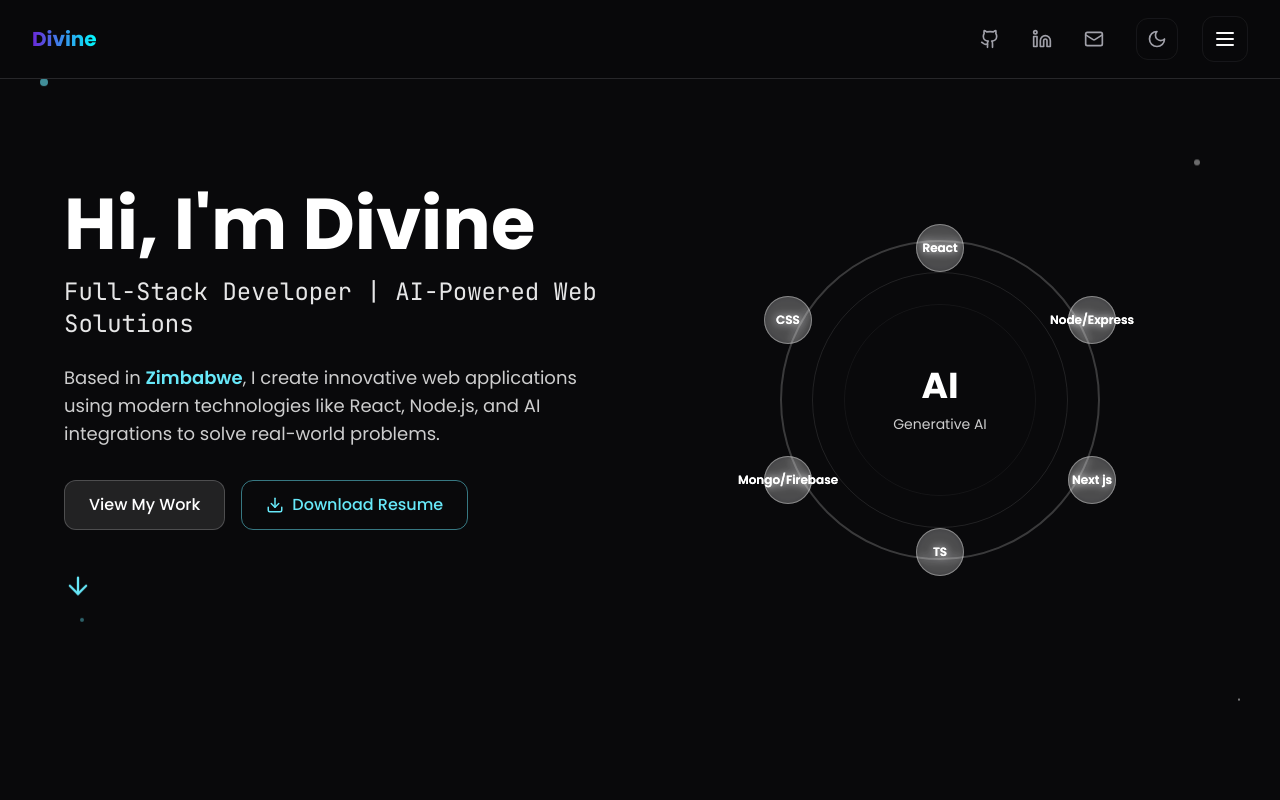
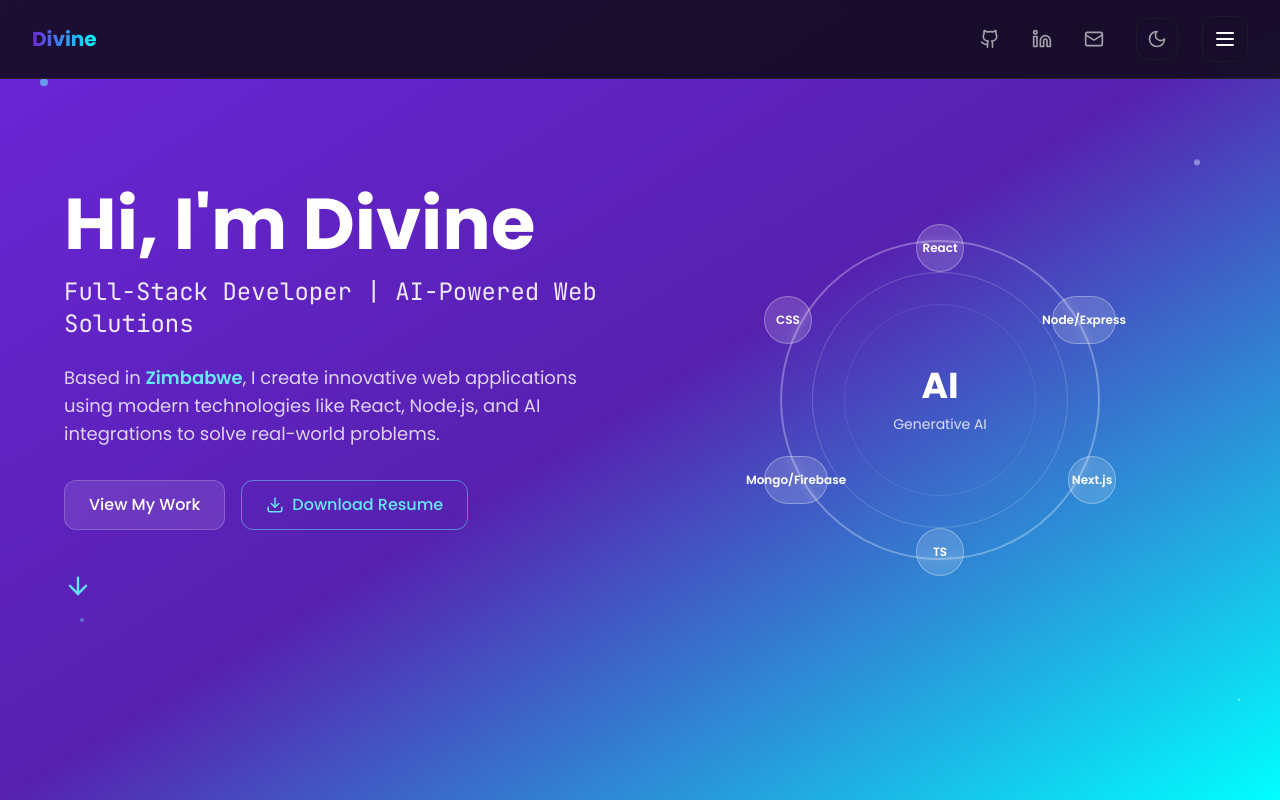
Before and after one commit to dadisodivine/divine-ai-spark, a React (Vite) app: page / in a window 1280 px wide. Shown: the top 800 px of the page. Built offline with nearby package versions, Linux system fonts and the light colour scheme.

Commit message:
Fix: Improve light mode visibility
Adjusted styling to ensure text and circular elements are visible in light mode within the Hero section.

```diff
--- a/src/components/Hero.tsx
+++ b/src/components/Hero.tsx
@@ -23,8 +23,7 @@ const Hero = () => {
   }, [fullText]);
 
   return (
-    <section id="home" className="min-h-screen flex items-center justify-center section-padding relative overflow-hidden">
-      {/* Purple to blue gradient background */}
+    <section id="home" className="min-h-screen flex items-center justify-center section-padding relative overflow-hidden bg-gradient-to-br from-primary via-primary/80 to-accent">
       <div className="max-w-6xl mx-auto text-center relative z-10">
         <div className="grid lg:grid-cols-2 gap-12 items-center">
           {/* Left side - Text content */}
@@ -68,9 +67,9 @@ const Hero = () => {
           <div className="relative animate-delayed-fade-in-2">
             {/* Main circle with specialist count */}
             <div className="relative w-80 h-80 mx-auto">
-              <div className="absolute inset-0 rounded-full border-2 border-white/20"></div>
-              <div className="absolute inset-8 rounded-full border border-white/10"></div>
-              <div className="absolute inset-16 rounded-full border border-white/5"></div>
+              <div className="absolute inset-0 rounded-full border-2 border-white/30"></div>
+              <div className="absolute inset-8 rounded-full border border-white/20"></div>
+              <div className="absolute inset-16 rounded-full border border-white/10"></div>
 
               {/* Center content */}
               <div className="absolute inset-0 flex items-center justify-center">
@@ -81,47 +80,27 @@ const Hero = () => {
               </div>
 
               {/* Floating skill icons around the circle */}
-              <div className="absolute top-0 left-1/2 transform -translate-x-1/2 -translate-y-4 w-12 h-12 bg-white/10 backdrop-blur-sm rounded-full flex items-center justify-center border border-white/20">
-                <span className="text-white text-xs font-semibold">React</span>
-              </div>
-                <div className="absolute top-0 left-1/2 transform -translate-x-1/2 -translate-y-4 w-12 h-12 bg-white/10 backdrop-blur-sm rounded-full flex items-center justify-center border border-white/20">
+              <div className="absolute top-0 left-1/2 transform -translate-x-1/2 -translate-y-4 w-12 h-12 bg-white/15 backdrop-blur-sm rounded-full flex items-center justify-center border border-white/30">
                 <span className="text-white text-xs font-semibold">React</span>
               </div>
 
-              <div className="absolute top-1/4 right-0 transform translate-x-4 -translate-y-1/2 w-12 h-12 bg-white/10 backdrop-blur-sm rounded-full flex items-center justify-center border border-white/20">
-                <span className="text-white text-xs font-semibold">Node/Express</span>
-              </div>
-                <div className="absolute top-1/4 right-0 transform translate-x-4 -translate-y-1/2 w-12 h-12 bg-white/10 backdrop-blur-sm rounded-full flex items-center justify-center border border-white/20">
+              <div className="absolute top-1/4 right-0 transform translate-x-4 -translate-y-1/2 w-16 h-12 bg-white/15 backdrop-blur-sm rounded-full flex items-center justify-center border border-white/30">
                 <span className="text-white text-xs font-semibold">Node/Express</span>
               </div>
 
-
-              <div className="absolute bottom-1/4 right-0 transform translate-x-4 translate-y-1/2 w-12 h-12 bg-white/10 backdrop-blur-sm rounded-full flex items-center justify-center border border-white/20">
-                <span className="text-white text-xs font-semibold">Next js</span>
-              </div>
-               <div className="absolute bottom-1/4 right-0 transform translate-x-4 translate-y-1/2 w-12 h-12 bg-white/10 backdrop-blur-sm rounded-full flex items-center justify-center border border-white/20">
-                <span className="text-white text-xs font-semibold">Next js</span>
+              <div className="absolute bottom-1/4 right-0 transform translate-x-4 translate-y-1/2 w-12 h-12 bg-white/15 backdrop-blur-sm rounded-full flex items-center justify-center border border-white/30">
+                <span className="text-white text-xs font-semibold">Next.js</span>
               </div>
 
-
-              <div className="absolute bottom-0 left-1/2 transform -translate-x-1/2 translate-y-4 w-12 h-12 bg-white/10 backdrop-blur-sm rounded-full flex items-center justify-center border border-white/20">
-                <span className="text-white text-xs font-semibold">TS</span>
-              </div>
-                <div className="absolute bottom-0 left-1/2 transform -translate-x-1/2 translate-y-4 w-12 h-12 bg-white/10 backdrop-blur-sm rounded-full flex items-center justify-center border border-white/20">
+              <div className="absolute bottom-0 left-1/2 transform -translate-x-1/2 translate-y-4 w-12 h-12 bg-white/15 backdrop-blur-sm rounded-full flex items-center justify-center border border-white/30">
                 <span className="text-white text-xs font-semibold">TS</span>
               </div>
 
-              <div className="absolute bottom-1/4 left-0 transform -translate-x-4 translate-y-1/2 w-12 h-12 bg-white/10 backdrop-blur-sm rounded-full flex items-center justify-center border border-white/20">
-                <span className="text-white text-xs font-semibold">Mongo/Firebase</span>
-              </div>
-               <div className="absolute bottom-1/4 left-0 transform -translate-x-4 translate-y-1/2 w-12 h-12 bg-white/10 backdrop-blur-sm rounded-full flex items-center justify-center border border-white/20">
+              <div className="absolute bottom-1/4 left-0 transform -translate-x-4 translate-y-1/2 w-16 h-12 bg-white/15 backdrop-blur-sm rounded-full flex items-center justify-center border border-white/30">
                 <span className="text-white text-xs font-semibold">Mongo/Firebase</span>
               </div>
 
-              <div className="absolute top-1/4 left-0 transform -translate-x-4 -translate-y-1/2 w-12 h-12 bg-white/10 backdrop-blur-sm rounded-full flex items-center justify-center border border-white/20">
-                <span className="text-white text-xs font-semibold">CSS</span>
-              </div>
-               <div className="absolute top-1/4 left-0 transform -translate-x-4 -translate-y-1/2 w-12 h-12 bg-white/10 backdrop-blur-sm rounded-full flex items-center justify-center border border-white/20">
+              <div className="absolute top-1/4 left-0 transform -translate-x-4 -translate-y-1/2 w-12 h-12 bg-white/15 backdrop-blur-sm rounded-full flex items-center justify-center border border-white/30">
                 <span className="text-white text-xs font-semibold">CSS</span>
               </div>
             </div>
```
